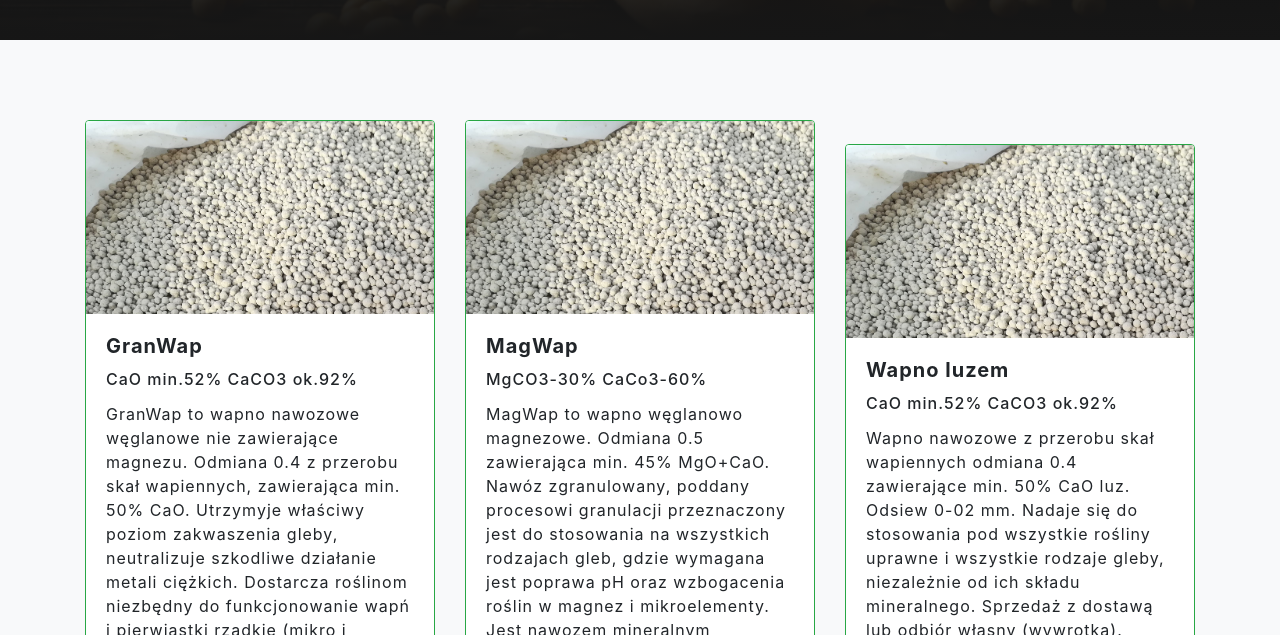
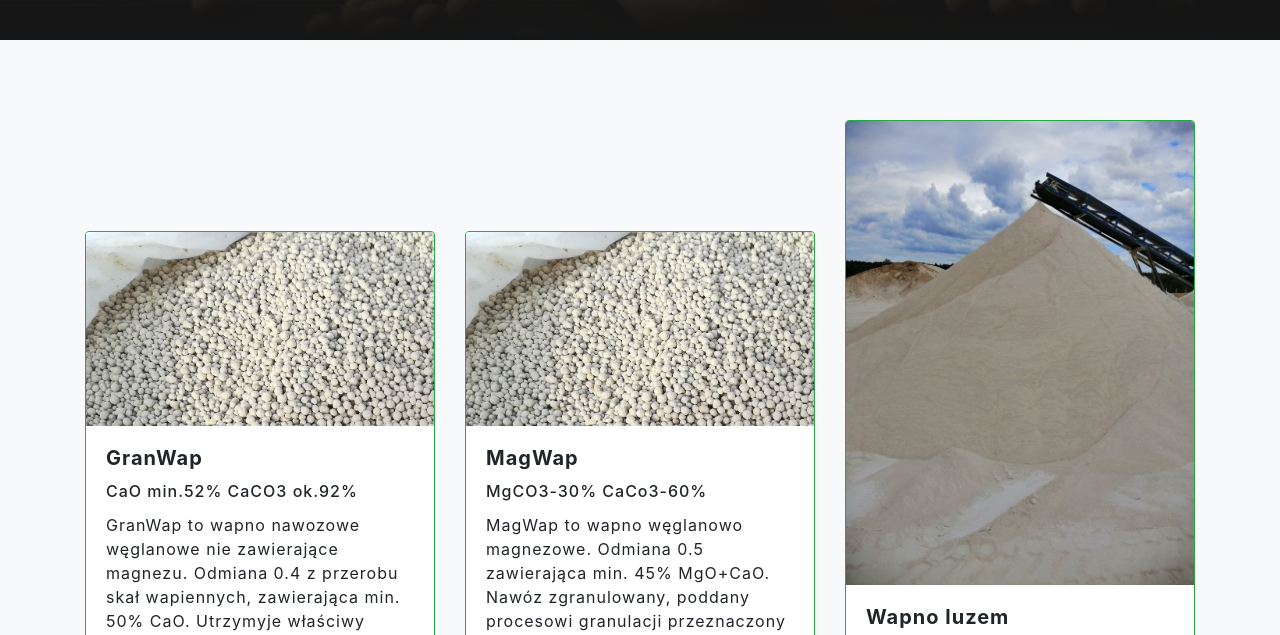
Before and after one commit to DejfL/WapRolAgro, a website with bundled scripts: page index.html in a window 1280 px wide. Shown: the part 1640-2275 px from the top of the page. Built offline with nearby package versions, Linux system fonts and the light colour scheme.

Commit message:
literowka i zdjecie wapnoluz

```diff
--- a/index.html
+++ b/index.html
@@ -88,7 +88,7 @@
             <div class="row align-items-center mb-4 mb-lg-5 ">
                 <div class="col-lg-4 mb-2">
                     <div class="card border-success ">
-                        <img src="img/granulkiWapMag.jpg " class="card-img-top " alt="... ">
+                        <img src="img/granulkiWapMag.jpg " class="card-img-top " alt="wapmag">
                         <div class="card-body ">
                             <h5 class="card-title font-weight-bold ">GranWap</h5>
                             <h6 class="card-title ">CaO min.52% CaCO3 ok.92%</h6>
@@ -102,7 +102,7 @@
                 </div>
                 <div class="col-lg-4 mb-2">
                     <div class="card border-success ">
-                        <img src="img/granulkiWapMag.jpg" class="card-img-top " alt="... ">
+                        <img src="img/granulkiWapMag.jpg" class="card-img-top " alt="magwap">
                         <div class="card-body ">
                             <h5 class="card-title font-weight-bold ">MagWap</h5>
                             <h6 class="card-title ">MgCO3-30% CaCo3-60%</h6>
@@ -114,7 +114,7 @@
                 </div>
                 <div class="col-lg-4 mb-2">
                     <div class="card border-success ">
-                        <img src="img/granulkiWapMag.jpg" class="card-img-top " alt="... ">
+                        <img src="img/wapnoluz.jpg" class="card-img-top " alt="waprol">
                         <div class="card-body ">
                             <h5 class="card-title font-weight-bold ">Wapno luzem</h5>
                             <h6 class="card-title ">CaO min.52% CaCO3 ok.92%</h6>
@@ -723,7 +723,7 @@
                         <div class="carousel-caption">
                             <div>
                                 <h2>WapRol AGRO</h2>
-                                <p>Zadowoleni klenci to nasza motywacja</p>
+                                <p>Zadowoleni klienci to nasza motywacja</p>
                             </div>
                         </div>
                     </a>
```
Also changed, not shown: img/wapnoluz.jpg (added).
